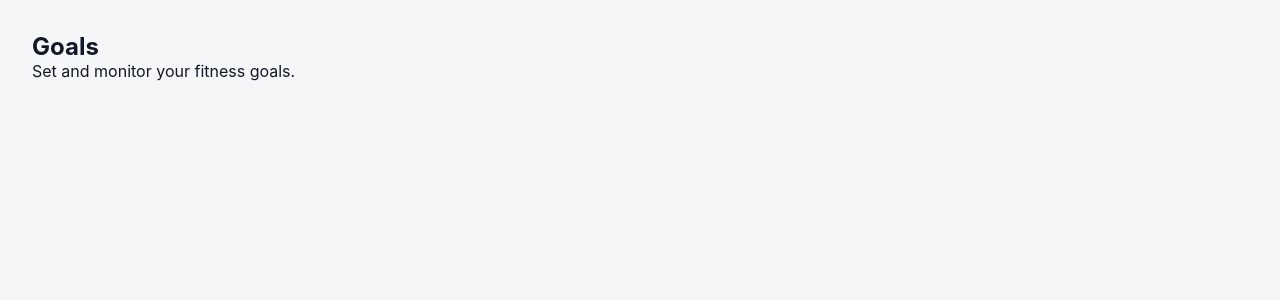
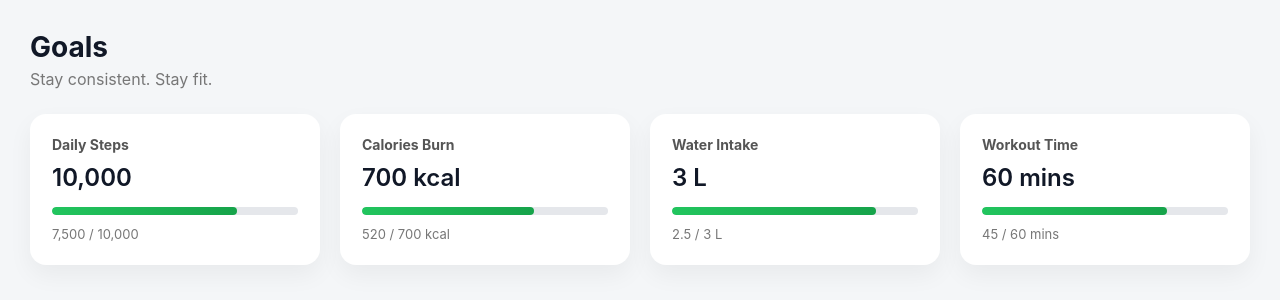
Before and after one commit to Bhuviofficial/Fitness-Frontend, a React (Vite) app: page /goals in a window 1280 px wide. Shown: the top 300 px of the page. Built offline with nearby package versions, Linux system fonts and the light colour scheme; sample sign-in values are in the browser's storage.

Commit message:
styles added

```diff
--- a/src/index.css
+++ b/src/index.css
@@ -403,3 +403,65 @@ body {
   font-weight: 600;
   color: #16a34a;
 }
+/* =========================
+   GOALS PAGE
+========================= */
+
+.goals-page {
+  padding: 30px;
+}
+
+.goals-header h2 {
+  font-size: 28px;
+  margin-bottom: 5px;
+}
+
+.goals-header p {
+  color: #777;
+  margin-bottom: 25px;
+}
+
+.goals-grid {
+  display: grid;
+  grid-template-columns: repeat(auto-fit, minmax(220px, 1fr));
+  gap: 20px;
+}
+
+.goal-card {
+  background: white;
+  padding: 22px;
+  border-radius: 16px;
+  box-shadow: 0 10px 25px rgba(0, 0, 0, 0.05);
+}
+
+.goal-card h4 {
+  color: #555;
+  font-size: 14px;
+  margin-bottom: 10px;
+}
+
+.goal-value {
+  font-size: 24px;
+  font-weight: 600;
+  margin-bottom: 15px;
+}
+
+/* Progress bar */
+.progress-bar {
+  height: 8px;
+  background: #e5e7eb;
+  border-radius: 20px;
+  overflow: hidden;
+  margin-bottom: 8px;
+}
+
+.progress-fill {
+  height: 100%;
+  background: linear-gradient(90deg, #22c55e, #16a34a);
+  border-radius: 20px;
+}
+
+.goal-progress {
+  font-size: 13px;
+  color: #777;
+}
--- a/src/pages/Goals.jsx
+++ b/src/pages/Goals.jsx
@@ -1,8 +1,48 @@
 const Goals = () => {
   return (
-    <div className="main-content">
-      <h2>Goals</h2>
-      <p>Set and monitor your fitness goals.</p>
+    <div className="goals-page">
+      <header className="goals-header">
+        <h2>Goals</h2>
+        <p>Stay consistent. Stay fit.</p>
+      </header>
+
+      <section className="goals-grid">
+        <div className="goal-card">
+          <h4>Daily Steps</h4>
+          <p className="goal-value">10,000</p>
+          <div className="progress-bar">
+            <div className="progress-fill" style={{ width: "75%" }}></div>
+          </div>
+          <span className="goal-progress">7,500 / 10,000</span>
+        </div>
+
+        <div className="goal-card">
+          <h4>Calories Burn</h4>
+          <p className="goal-value">700 kcal</p>
+          <div className="progress-bar">
+            <div className="progress-fill" style={{ width: "70%" }}></div>
+          </div>
+          <span className="goal-progress">520 / 700 kcal</span>
+        </div>
+
+        <div className="goal-card">
+          <h4>Water Intake</h4>
+          <p className="goal-value">3 L</p>
+          <div className="progress-bar">
+            <div className="progress-fill" style={{ width: "83%" }}></div>
+          </div>
+          <span className="goal-progress">2.5 / 3 L</span>
+        </div>
+
+        <div className="goal-card">
+          <h4>Workout Time</h4>
+          <p className="goal-value">60 mins</p>
+          <div className="progress-bar">
+            <div className="progress-fill" style={{ width: "75%" }}></div>
+          </div>
+          <span className="goal-progress">45 / 60 mins</span>
+        </div>
+      </section>
     </div>
   );
 };
```
